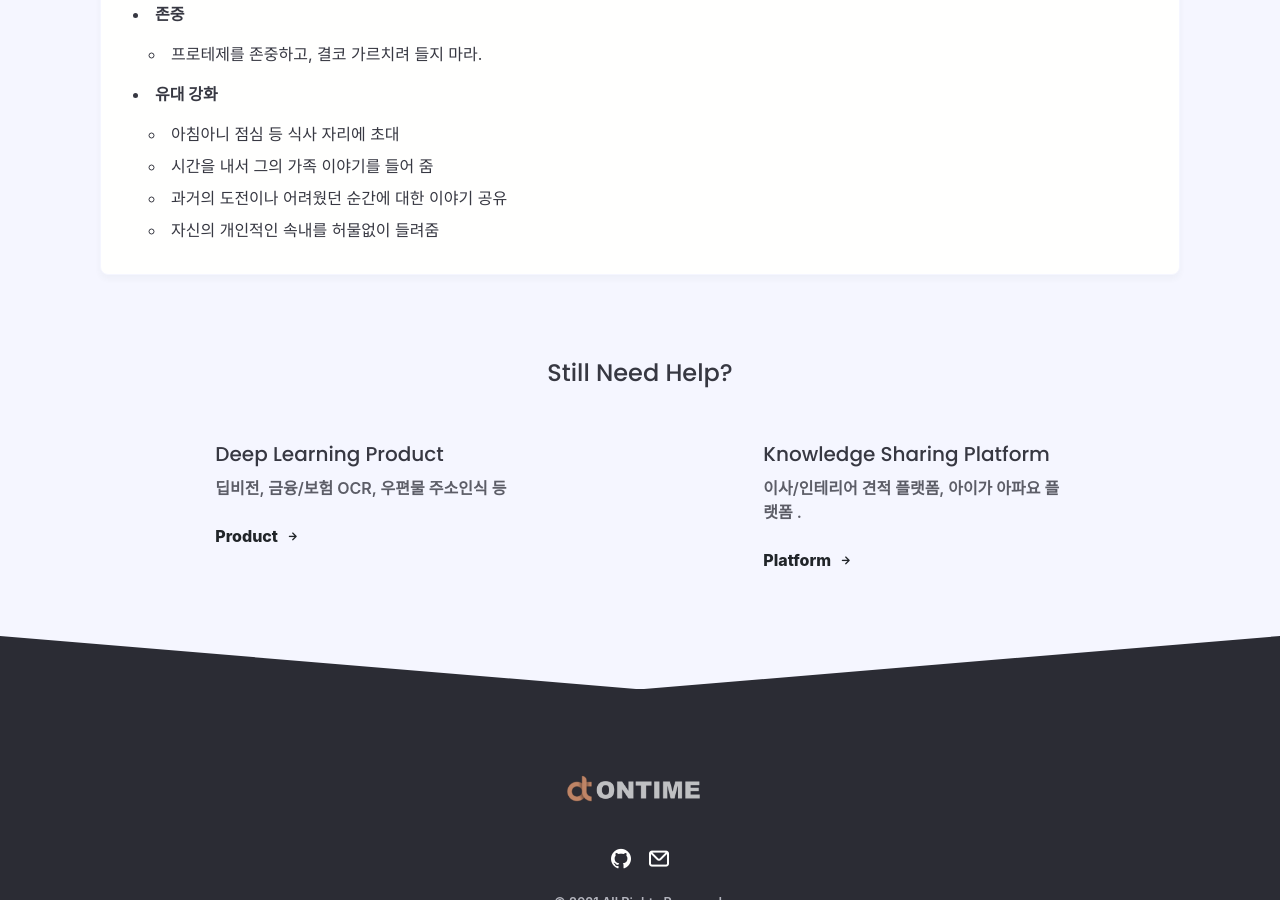
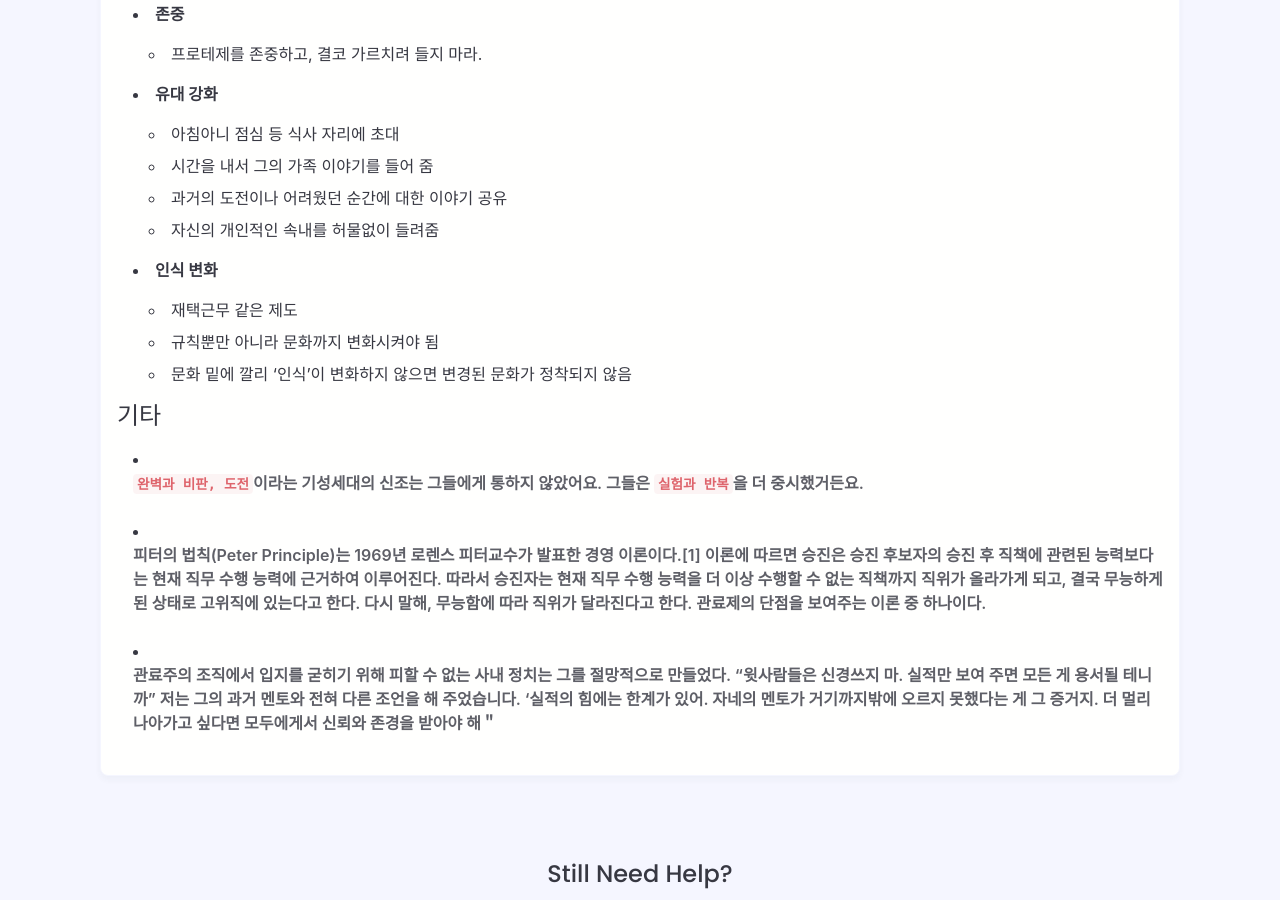
Before and after one commit to ontime-git/ontime-git.github.io, a Jekyll site: the page built from _posts/trace/2021-03-03-The-Sponsor-Effect.md, in a window 1280 px wide and 900 px high, scrolled down 4677 px. Built offline with Jekyll 4.4.1, drawn with Linux system fonts in a browser that asks for light colours; nearby versions of some CDN libraries; some web fonts are replaced; comment, search, counter and statistics services are not loaded; some of the changed text lies outside the part shown.

Commit message:
Update 2021-03-03-The-Sponsor-Effect.md

```diff
--- a/_posts/trace/2021-03-03-The-Sponsor-Effect.md
+++ b/_posts/trace/2021-03-03-The-Sponsor-Effect.md
@@ -133,3 +133,20 @@ published: true
   - 시간을 내서 그의 가족 이야기를 들어 줌
   - 과거의 도전이나 어려웠던 순간에 대한 이야기 공유
   - 자신의 개인적인 속내를 허물없이 들려줌
+
+* **인식 변화**
+  - 재택근무 같은 제도
+  - 규칙뿐만 아니라 문화까지 변화시켜야 됨
+  - 문화 밑에 깔리 '인식'이 변화하지 않으면 변경된 문화가 정착되지 않음
+
+
+#### 기타
+
+* `완벽과 비판, 도전`이라는 기성세대의 신조는 그들에게 통하지 않았어요. 그들은 `실험과 반복`을 더 중시했거든요.
+
+* 피터의 법칙(Peter Principle)는 1969년 로렌스 피터교수가 발표한 경영 이론이다.[1] 이론에 따르면 승진은 승진 후보자의 승진 후 직책에 관련된 능력보다는 현재 직무 수행 능력에 근거하여 이루어진다. 따라서 승진자는 현재 직무 수행 능력을 더 이상 수행할 수 없는 직책까지 직위가 올라가게 되고, 결국 무능하게 된 상태로 고위직에 있는다고 한다. 다시 말해, 무능함에 따라 직위가 달라진다고 한다. 관료제의 단점을 보여주는 이론 중 하나이다.
+
+* 관료주의 조직에서 입지를 굳히기 위해 피할 수 없는 사내 정치는 그를 절망적으로 만들었다.
+“윗사람들은 신경쓰지 마. 실적만 보여 주면 모든 게 용서될 테니까” 저는 그의 과거 멘토와 전혀 다른 조언을 해 주었습니다.
+‘실적의 힘에는 한계가 있어. 자네의 멘토가 거기까지밖에 오르지 못했다는 게 그 증거지.
+더 멀리 나아가고 싶다면 모두에게서 신뢰와 존경을 받아야 해＂
```
